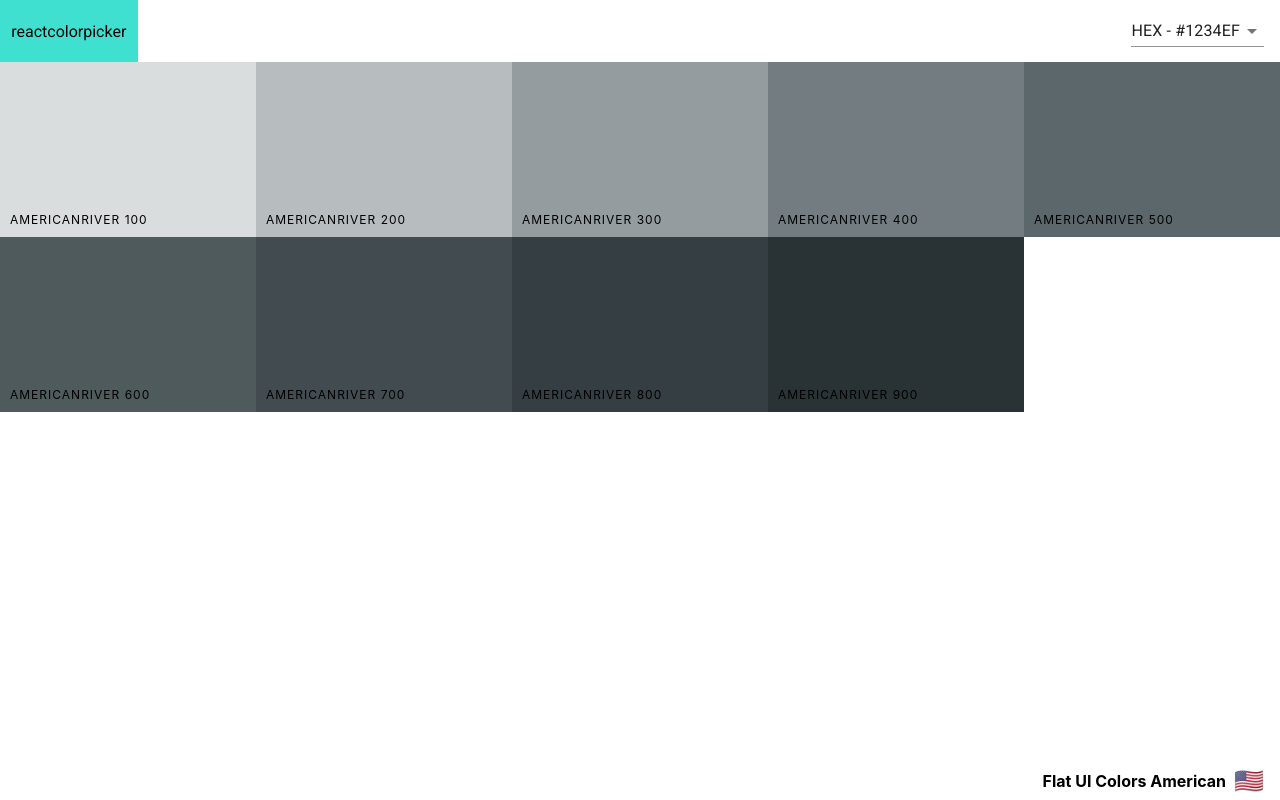
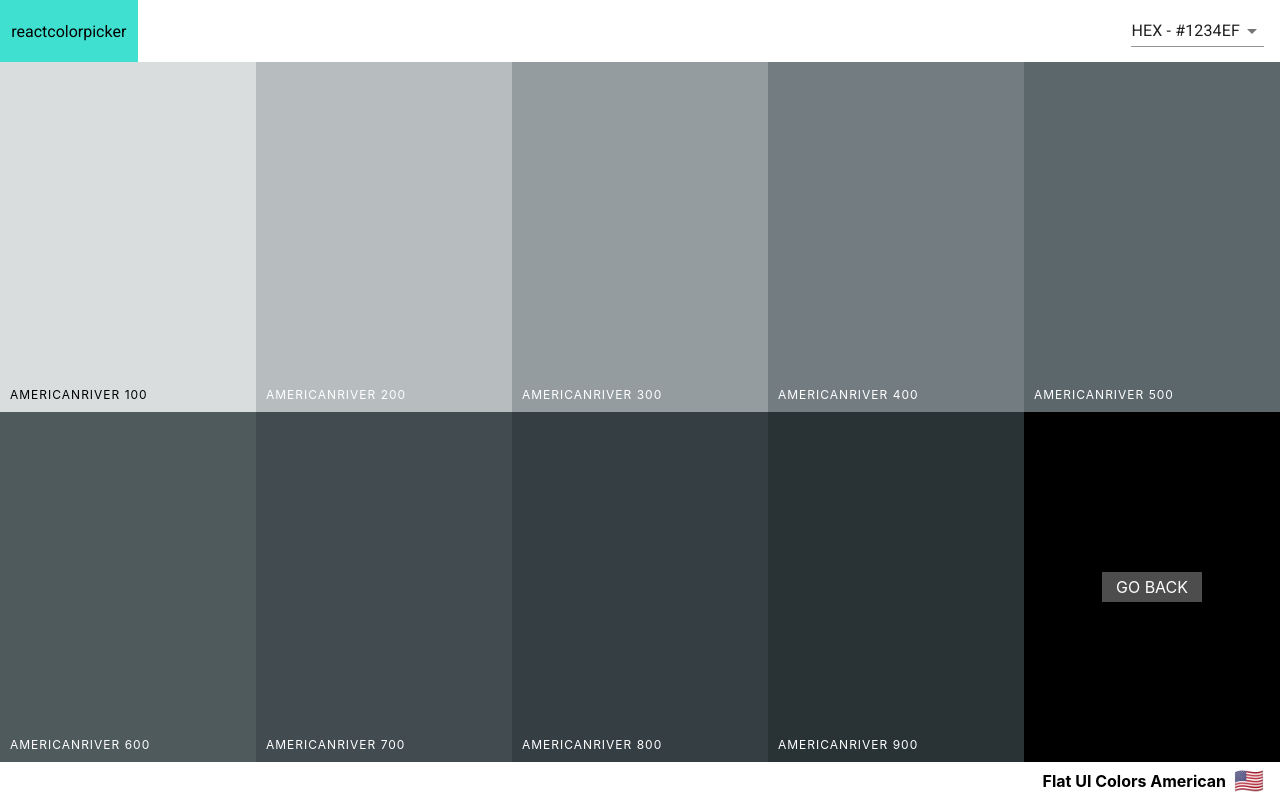
Before and after one commit to seano424/palette-app, a React (Create React App) app: page /palette/flat-ui-colors-american/americanriver in a window 1280 px wide. Built offline with nearby package versions, Linux system fonts and the light colour scheme.

Commit message:
added luminosity

```diff
--- a/src/ColorBox.css
+++ b/src/ColorBox.css
@@ -8,7 +8,19 @@
   margin-bottom: -3.5px;
 }
 
-.copy-button {
+.text-white {
+  color: white;
+}
+
+.ColorBox.go-back {
+  background-color: black;
+}
+
+.SingleColorPalette .ColorBox {
+  height: 50%;
+}
+
+.copy-button, .back-button {
   width: 100px;
   height: 30px;
   position: absolute;
@@ -25,8 +37,12 @@
   color: white;
   text-transform: uppercase;
   border: none;
+  cursor: pointer;
+  text-decoration: none;
+}
+
+.copy-button {
   opacity: 0;
-  cursor: pointer;
 }
 
 .ColorBox:hover .copy-button {
--- a/src/ColorBox.js
+++ b/src/ColorBox.js
@@ -2,6 +2,7 @@ import React, { Component } from "react";
 import "./ColorBox.css";
 import { CopyToClipboard } from "react-copy-to-clipboard";
 import { Link } from "react-router-dom";
+import chroma from 'chroma-js'
 
 export default class ColorBox extends Component {
   state = {
@@ -18,6 +19,9 @@ export default class ColorBox extends Component {
 
   render() {
     const { name, background, colorId, paletteId, showLink } = this.props;
+    console.log(chroma(background).luminance());
+    const dark = chroma(background).luminance() < .5
+
     const { copied } = this.state;
     return (
       <CopyToClipboard text={background} onCopy={this.handleCopy}>
@@ -32,7 +36,7 @@ export default class ColorBox extends Component {
           </div>
           <div className="copy-container">
             <div className="box-content">
-              <span>{name}</span>
+              <span className={dark && 'text-white'}>{name}</span>
             </div>
             <button className="copy-button">Copy</button>
           </div>
--- a/src/ColorPalette.js
+++ b/src/ColorPalette.js
@@ -1,7 +1,8 @@
 import React, { Component } from "react";
 import ColorBox from "./ColorBox";
 import Navbar from "./Navbar";
-import PaletteFooter from './PaletteFooter'
+import PaletteFooter from "./PaletteFooter";
+import { Link } from "react-router-dom";
 
 export default class ColorPalette extends Component {
   constructor(props) {
@@ -11,7 +12,6 @@ export default class ColorPalette extends Component {
     };
 
     this._shades = this.gatherShades(this.props.palette, this.props.color);
-    console.log(this._shades);
   }
 
   gatherShades(palette, colorToFilterBy) {
@@ -32,9 +32,10 @@ export default class ColorPalette extends Component {
 
   render() {
     const { format } = this.state;
-    const { emoji, paletteName } = this.props.palette
+    const { emoji, paletteName, id } = this.props.palette;
     const colorBoxes = this._shades.map((color) => (
       <ColorBox
+        className="single-color"
         key={color.name}
         name={color.name}
         background={color[format]}
@@ -43,9 +44,16 @@ export default class ColorPalette extends Component {
     ));
 
     return (
-      <div className="Palette">
+      <div className="SingleColorPalette Palette">
         <Navbar handleFormatChange={this.changeFormat} showSlider={false} />
-        <div className="Palette-colors">{colorBoxes}</div>
+        <div className="Palette-colors">
+          {colorBoxes}
+          <div className="go-back ColorBox">
+            <Link className="back-button" to={`/palette/${id}`}>
+              Go Back
+            </Link>
+          </div>
+        </div>
         <PaletteFooter emoji={emoji} paletteName={paletteName} />
       </div>
     );
```
